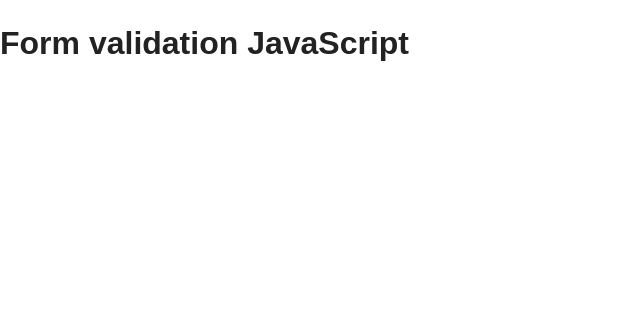
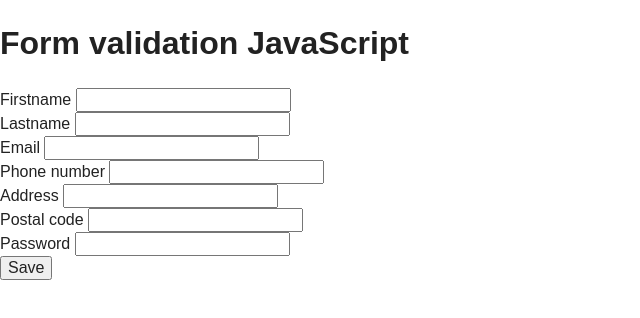
Before and after one commit to toanthanh/Task3-HTML, a plain HTML site: page task_b.html in a window 1280 px wide. Shown: the whole page, without its empty margins (0-640 px from the left). Drawn offline with Linux system fonts and the light colour scheme.

Commit message:
First Commit

```diff
--- a/task_b.html
+++ b/task_b.html
@@ -18,8 +18,38 @@
 <body>
     <h1>Form validation JavaScript</h1>
 
-    <form>
-        <!-- your input elements here -->
+        <form novalidate>
+        <label>Firstname
+            <input type="text" name="firstname" required>
+        </label>
+        <br>
+        <label>Lastname
+            <input type="text" name="lastname" required>
+        </label>
+        <br>
+        <label>Email
+            <input type="email" name="email" required pattern="^[A-Z0-9._%+-]+@[A-Z0-9.-]+\.[A-Z]{2,}$">
+        </label>
+        <br>
+        <label>Phone number
+            <input type="text" name="phone" required pattern="^\+[0-9]{5,}$">
+        </label>
+        <br>
+        <label>Address
+            <input type="text" name="address">
+        </label>
+        <br>
+        <label>Postal code
+            <input type="text" name="postal" pattern="^[0-9]{5}$">
+        </label>
+        <br>
+        <label>Password
+            <input type="password" required>
+        </label>
+        <br>
+        <input type="submit" value="Save">
+        </label>
+        <br>
     </form>
 
     <script src="js/main.js"></script>
```
